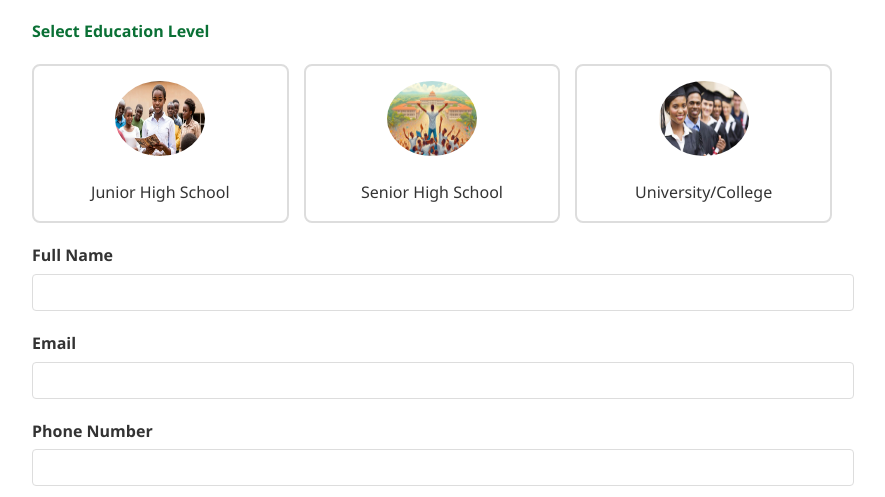
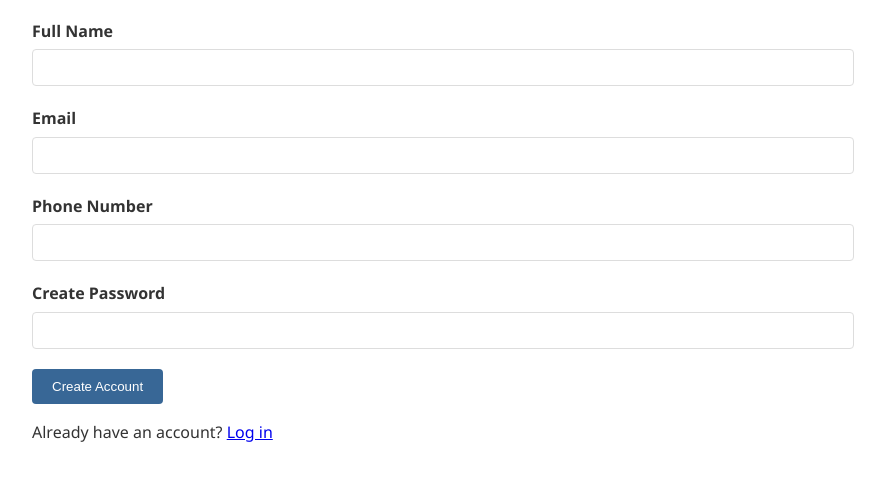
Before and after one commit to Paceeba-Rick/UniDocs, a plain HTML site: page register.html in a window 1280 px wide. Shown: the part 303-800 px from the top of the page, without its empty margins (208-1093 px from the left). Drawn offline with Linux system fonts and the light colour scheme.

Commit message:
Update register.html

```diff
--- a/register.html
+++ b/register.html
@@ -34,24 +34,7 @@
 
         <form id="registrationForm">
             <!-- Education Level Selection -->
-            <div class="form-group">
-                <label style="color: #0a7035;"> Select Education Level</label>
-                <div class="level-options">
-                    <div class="level-card"  data-level="junior">
-                        <img src="images/junior-high.jpg" alt="" width="90" height="60%" style="border-radius: 50%;">
-                        <p>Junior High School</p>
-                    </div>
-                    <div class="level-card"  data-level="senior">
-                        <img src="images/senior-high.webp" alt="" width="90" height="60%" style="border-radius: 50%;">
-                        <p>Senior High School</p>
-                    </div>
-                    <div class="level-card"  data-level="university">
-                        <img src="images/university.jpg" alt="" width="90" height="60%" style="border-radius: 50%;">
-                        <p>University/College</p>
-                    </div>
-                </div>
-                <input type="hidden" id="educationLevel" required>
-            </div>
+
 
             <!-- Dynamic School Fields (Filled by JS) -->
             <div id="schoolFields"></div>
```
